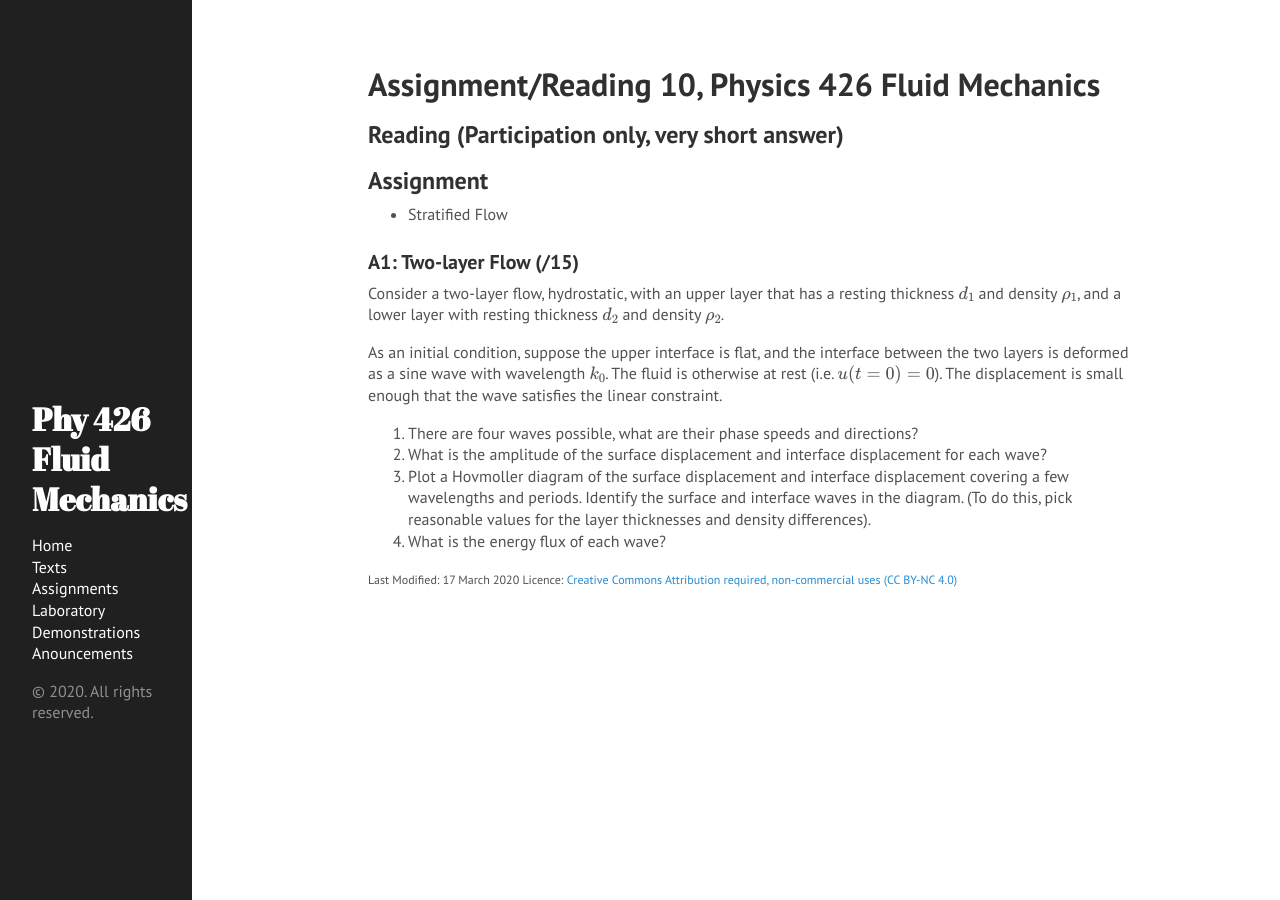
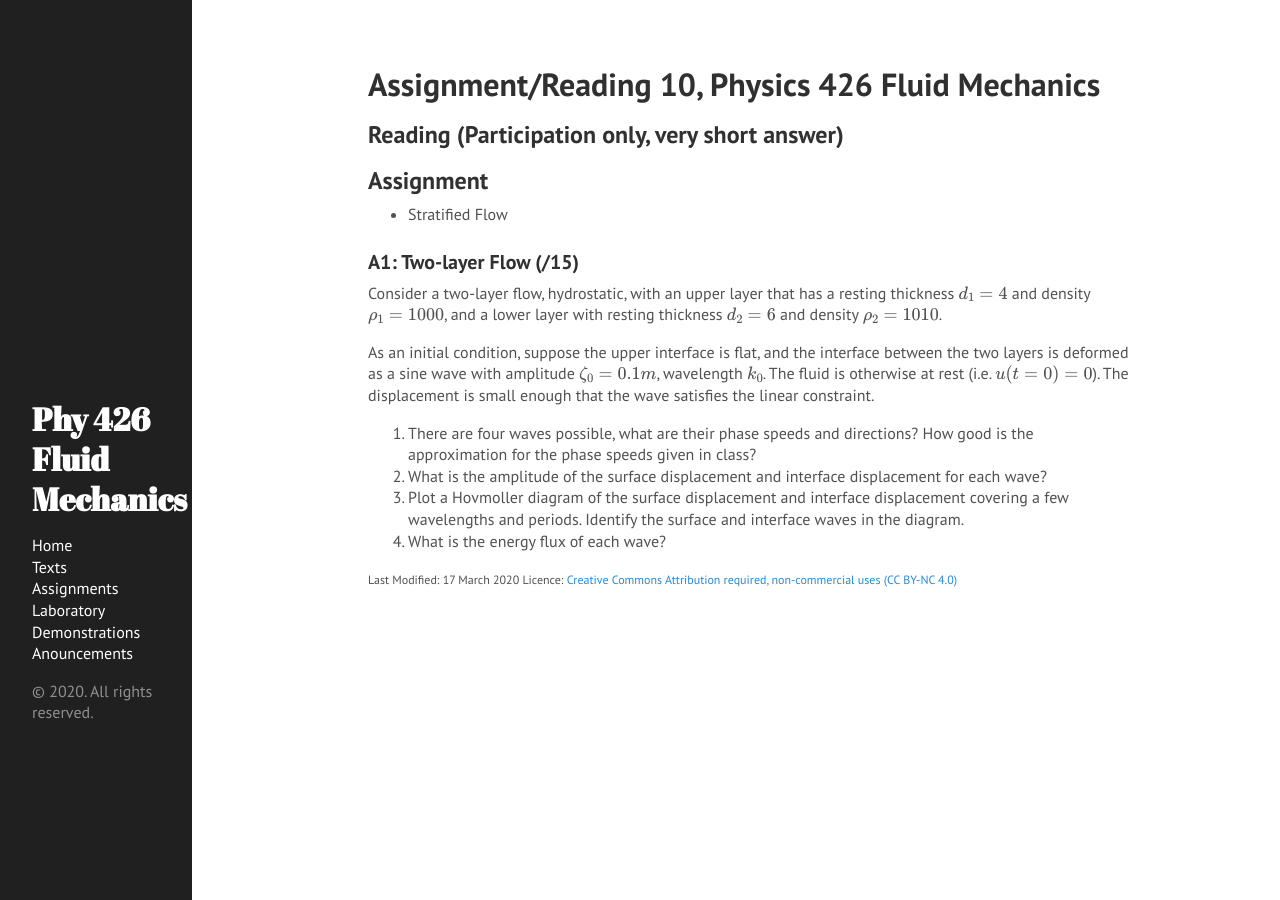
Before and after one commit to jklymak/Phy426, a Jekyll site: the page built from docs/Assignments/Assignment10.md, in a window 1280 px wide. Built offline with Jekyll 4.4.1, drawn with Linux system fonts in a browser that asks for light colours; formulas are drawn with MathJax 3.

Commit message:
ENH: add Assign10

```diff
--- a/docs/Assignments/Assignment10.md
+++ b/docs/Assignments/Assignment10.md
@@ -13,12 +13,11 @@ title: Assignment/Reading 10, Physics 426 Fluid Mechanics
 
 ### A1: Two-layer Flow (/15)
 
-Consider a two-layer flow, hydrostatic, with an upper layer that has a resting thickness $d_1$ and density $\rho_1$, and a lower layer with resting thickness $d_2$ and density $\rho_2$.
+Consider a two-layer flow, hydrostatic, with an upper layer that has a resting thickness $d_1=4$ and density $\rho_1=1000$, and a lower layer with resting thickness $d_2=6$ and density $\rho_2=1010$.
 
-As an initial condition, suppose the upper interface is flat, and the interface between the two layers is deformed as a sine wave with wavelength $k_0$. The fluid is otherwise at rest (i.e. $u(t=0)=0$).  The displacement is small enough that the wave satisfies the linear constraint.
+As an initial condition, suppose the upper interface is flat, and the interface between the two layers is deformed as a sine wave with amplitude $\zeta_0=0.1 m$, wavelength $k_0$. The fluid is otherwise at rest (i.e. $u(t=0)=0$).  The displacement is small enough that the wave satisfies the linear constraint.
 
-  1.  There are four waves possible, what are their phase speeds and directions?
+  1.  There are four waves possible, what are their phase speeds and directions?  How good is the approximation for the phase speeds given in class?
   2. What is the amplitude of the surface displacement and interface displacement for each wave?
-  3. Plot a Hovmoller diagram of the surface displacement and interface displacement covering a few wavelengths and periods.  Identify the surface and interface waves in the diagram.  (To do this, pick reasonable values for
-  the layer thicknesses and density differences).
+  3. Plot a Hovmoller diagram of the surface displacement and interface displacement covering a few wavelengths and periods.  Identify the surface and interface waves in the diagram.
   3. What is the energy flux of each wave?
```
